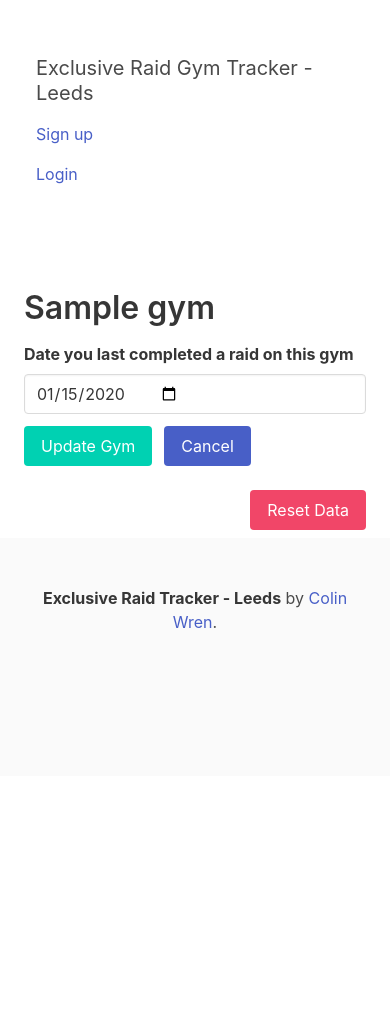
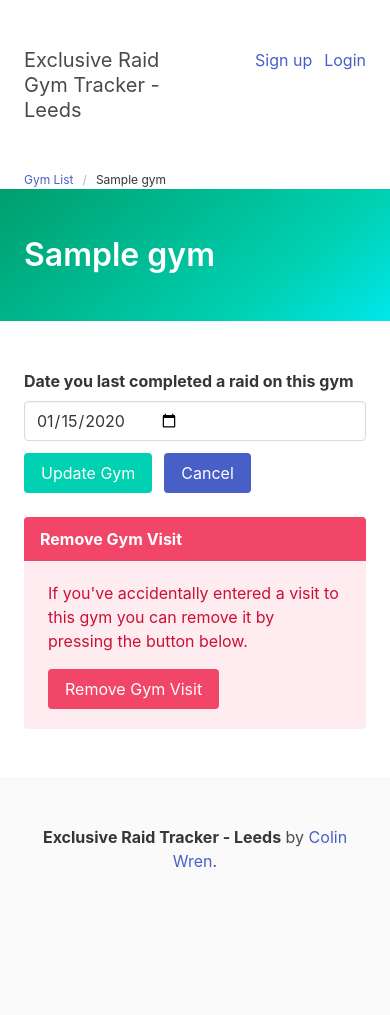
Before and after one commit to Gimpneek/exclusive-raid-gym-tracker, a Django app: template app/templates/app/gym_item.html in a window 390 px wide. Before the commit the page ends 628 px from the top, so only its background shows below. Run offline with Django 3.2, Linux system fonts and the light colour scheme; the template is opened without the code that fills it: most values are stand-ins (such as "Sample title", 1, 10 or a date in 2020); some libraries are stand-ins or nearby versions.

Commit message:
- Making design more responsive

```diff
--- a/app/templates/app/base.html
+++ b/app/templates/app/base.html
@@ -3,36 +3,21 @@
 <html lang="en">
 <head>
     <meta charset="UTF-8">
+    <meta name="viewport" content="width=device-width, initial-scale=1">
     <title>Exclusive Raid Gym Tracker - Leeds</title>
     <link href="https://cdnjs.cloudflare.com/ajax/libs/bulma/0.5.1/css/bulma.min.css" rel="stylesheet"/>
-    <style>
-        .select[multiple]{
-            height: 100%;
-        }
-        .control.is-horizontal .control{
-            flex-flow: column;
-        }
-        .control.is-horiztonal .input, .control.is-horizontal .help{
-            flex: 1;
-        }
-        form label{
-            display: block;
-        }
-    </style>
 </head>
 <body>
-    <section class="section">
     <div class="container">
-            <nav class="navbar">
+        <nav class="navbar is-hidden-touch">
           <!-- Left side -->
           <div class="navbar-start">
             <div class="navbar-item">
-                  <p class="subtitle is-5">
+              <h1 class="subtitle">
                 Exclusive Raid Gym Tracker - Leeds
-                  </p>
+              </h1>
             </div>
           </div>
-
           <!-- Right side -->
           <div class="navbar-end">
               {%  if user.is_authenticated %}
@@ -45,8 +30,25 @@
             </p>
           </div>
         </nav>
+        <nav class="navbar is-hidden-desktop section">
+                <div class="columns is-mobile">
+                    <div class="column">
+                        <h3 class="subtitle">Exclusive Raid Gym Tracker - Leeds</h3>
                     </div>
-    </section>
+                    <div class="column">
+                        <div class="field is-grouped is-pulled-right">
+                            {%  if user.is_authenticated %}
+                                <p class="control">{{ user.username }}</p>
+                                <p class="control"><a href="/logout/">Logout</a></p>
+                            {% else %}
+                                <p class="control"><a href="/signup/">Sign up</a></p>
+                                <p class="control"><a href="/login/">Login</a></p>
+                            {% endif %}
+                        </div>
+                    </div>
+                </div>
+        </nav>
+    </div>
     {% block hero %}
     {% endblock %}
     <section class="section">
--- a/app/templates/app/gym_item.html
+++ b/app/templates/app/gym_item.html
@@ -1,6 +1,26 @@
 {%  extends 'app/base.html' %}
+{%  block hero %}
+<section class="section" style="padding-top: 0px; padding-bottom: 0px;">
+    <div class="container">
+        <nav class="breadcrumb is-small" aria-label="breadcrumbs">
+          <ul class="is-marginless">
+            <li><a href="/list/">Gym List</a></li>
+            <li class="is-active"><a href="#" aria-current="page">{{ gym_item.gym.name }}</a></li>
+          </ul>
+        </nav>
+    </div>
+</section>
+<section class="hero is-medium is-primary is-bold">
+  <div class="hero-body">
+    <div class="container">
+      <h1 class="title">
+        {{  gym_item.gym.name }}
+      </h1>
+    </div>
+  </div>
+</section>
+{% endblock %}
 {%  block content %}
-<h1>{{  gym_item.gym.name }}</h1>
 <form action="" method="post">
     <div class="field">
         <label class="label" for="last_visit_date">Date you last completed a raid on this gym</label>
@@ -9,7 +29,7 @@
         </div>
     {% csrf_token %}
     </div>
-    <div class="columns">
+    <div class="columns is-mobile">
         <div class="column">
             <div class="field is-grouped">
                 <p class="control">
@@ -20,13 +40,13 @@
                 </div>
             </div>
         </div>
-        <div class="column">
-            <div class="field is-pulled-right">
-                <p class="control">
-                    <a href="/reset/{{ gym_item.id }}" class="button is-danger">Reset Data</a>
-                </p>
-            </div>
+    </div>
+    <article class="message is-danger">
+        <div class="message-header">Remove Gym Visit</div>
+        <div class="message-body">
+            <p>If you've accidentally entered a visit to this gym you can remove it by pressing the button below.</p>
+            <p><a href="/reset/{{ gym_item.id }}" class="button is-danger">Remove Gym Visit</a></p>
         </div>
-    </div>
+    </article>
 </form>
 {%  endblock %}
```
Lines whose indentation alone changed are shown as unchanged.
